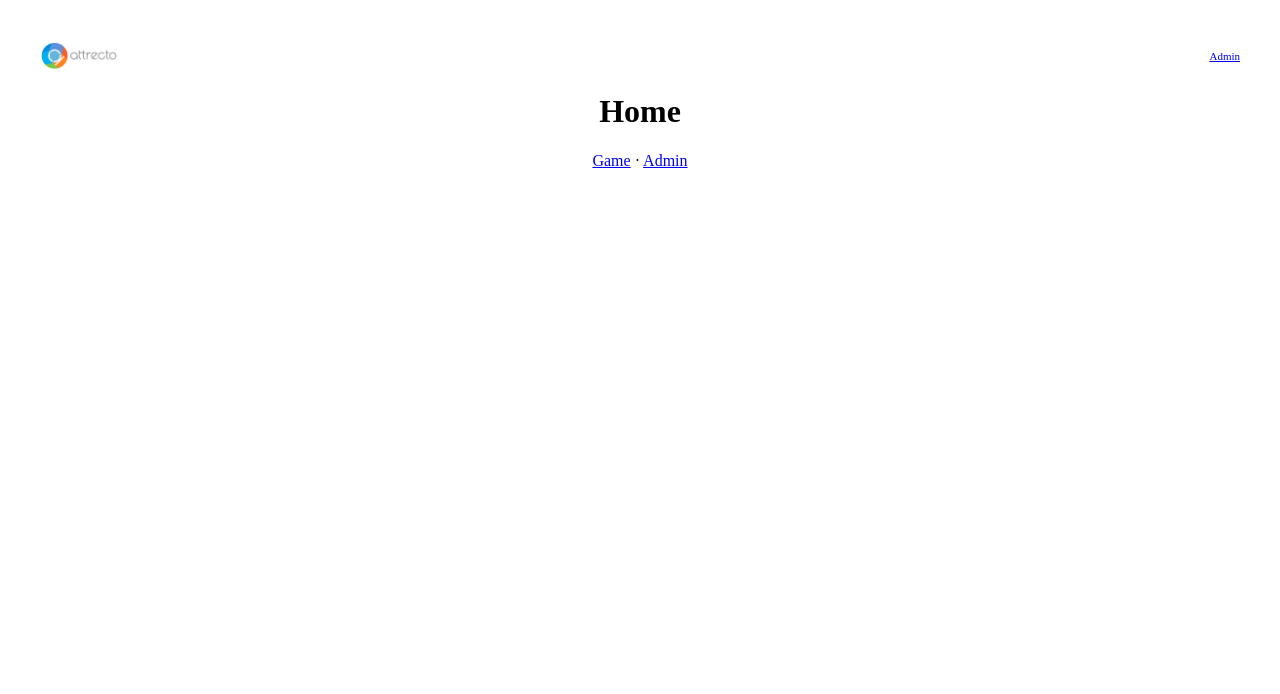
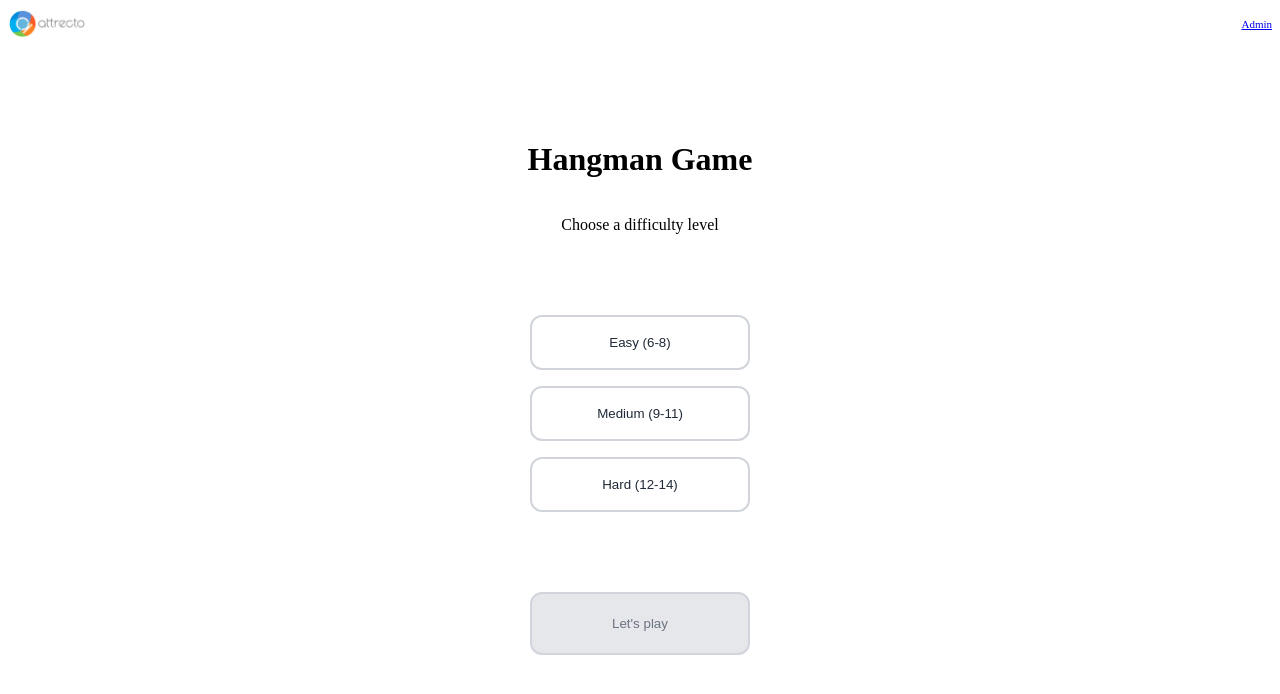
Before and after one commit to uzsakj/hangman, a React (Vite) app in the folder hangman/: page / in a window 1280 px wide. Shown: the top 694 px of the page. Built offline with nearby package versions, Linux system fonts and the light colour scheme.

Commit message:
Refactor App structure and styles: removed App.css, updated layout in App.tsx, enhanced Home page with difficulty selection and navigation functionality.

```diff
--- a/hangman/src/App.css
+++ /dev/null
@@ -1,45 +0,0 @@
-#root {
-  max-width: 1280px;
-  margin: 0 auto;
-  padding: 2rem;
-  text-align: center;
-}
-
-.logo {
-  height: 6em;
-  padding: 1.5em;
-  will-change: filter;
-  transition: filter 300ms;
-}
-
-.logo:hover {
-  filter: drop-shadow(0 0 2em #646cffaa);
-}
-
-.logo.react:hover {
-  filter: drop-shadow(0 0 2em #61dafbaa);
-}
-
-@keyframes logo-spin {
-  from {
-    transform: rotate(0deg);
-  }
-
-  to {
-    transform: rotate(360deg);
-  }
-}
-
-@media (prefers-reduced-motion: no-preference) {
-  a:nth-of-type(2) .logo {
-    animation: logo-spin infinite 20s linear;
-  }
-}
-
-.card {
-  padding: 2em;
-}
-
-.read-the-docs {
-  color: #888;
-}
--- a/hangman/src/App.tsx
+++ b/hangman/src/App.tsx
@@ -3,17 +3,22 @@ import Navbar from './components/Navbar';
 import Admin from './pages/Admin';
 import Game from './pages/Game';
 import Home from './pages/Home';
-import './App.css';
 
 function App() {
   return (
     <BrowserRouter>
+      <div className="flex min-h-screen flex-col">
         <Navbar />
+        <main className="flex flex-1 flex-col" style={{ minHeight: 'calc(100vh - 2.5rem)' }}>
+          <div className="flex-1 min-h-[calc(100vh-2.5rem)]">
             <Routes>
             <Route path="/" element={<Home />} />
             <Route path="/game" element={<Game />} />
             <Route path="/admin" element={<Admin />} />
             </Routes>
+          </div>
+        </main>
+      </div>
     </BrowserRouter>
   );
 }
--- a/hangman/src/index.css
+++ b/hangman/src/index.css
@@ -3,7 +3,11 @@
 @tailwind utilities;
 
 @layer base {
+  html,
   body {
-    @apply min-h-screen antialiased;
+    @apply min-h-screen antialiased overflow-hidden;
+  }
+  #root {
+    @apply min-h-screen overflow-hidden;
   }
 }
--- a/hangman/src/pages/Home.tsx
+++ b/hangman/src/pages/Home.tsx
@@ -1,14 +1,88 @@
-import { Link } from 'react-router-dom';
+import { useState } from 'react';
+import { useNavigate } from 'react-router-dom';
 
 export default function Home() {
+  const [selected, setSelected] = useState<string | null>(null);
+  const navigate = useNavigate();
+
+  const handlePlay = () => {
+    if (selected) {
+      navigate('/game', { state: { difficulty: selected } });
+    }
+  };
+
   return (
-    <div>
-      <h1>Home</h1>
-      <nav>
-        <Link to="/game">Game</Link>
-        <span> · </span>
-        <Link to="/admin">Admin</Link>
-      </nav>
+    <div className="min-h-[calc(100vh-2.5rem)] w-full bg-gray-100">
+      <div className="flex min-h-[calc(100vh-2.5rem)] items-center justify-center">
+        <div className="flex h-[75vh] w-[75vw] flex-col rounded-[1.5rem] bg-white p-6 shadow-md sm:p-8">
+          <h1 className="text-center text-2xl font-bold text-gray-900 sm:text-3xl">
+            Hangman Game
+          </h1>
+          <p className="mt-3 text-center text-gray-600">Choose a difficulty level</p>
+
+          <div className="mt-6 flex flex-1 flex-col items-center justify-center">
+            <div style={{ display: 'flex', flexDirection: 'column', alignItems: 'center', gap: 16 }}>
+              <button
+                type="button"
+                onClick={() => setSelected('easy')}
+                className="min-w-[220px] border-2 px-4 py-[18px] text-sm font-semibold"
+                style={{
+                  borderRadius: 12,
+                  backgroundColor: selected === 'easy' ? '#2563eb' : '#ffffff',
+                  color: selected === 'easy' ? '#ffffff' : '#1f2937',
+                  borderColor: selected === 'easy' ? '#1d4ed8' : '#d1d5db',
+                }}
+              >
+                Easy (6-8)
+              </button>
+              <button
+                type="button"
+                onClick={() => setSelected('medium')}
+                className="min-w-[220px] border-2 px-4 py-[18px] text-sm font-semibold"
+                style={{
+                  borderRadius: 12,
+                  backgroundColor: selected === 'medium' ? '#2563eb' : '#ffffff',
+                  color: selected === 'medium' ? '#ffffff' : '#1f2937',
+                  borderColor: selected === 'medium' ? '#1d4ed8' : '#d1d5db',
+                }}
+              >
+                Medium (9-11)
+              </button>
+              <button
+                type="button"
+                onClick={() => setSelected('hard')}
+                className="min-w-[220px] border-2 px-4 py-[18px] text-sm font-semibold"
+                style={{
+                  borderRadius: 12,
+                  backgroundColor: selected === 'hard' ? '#2563eb' : '#ffffff',
+                  color: selected === 'hard' ? '#ffffff' : '#1f2937',
+                  borderColor: selected === 'hard' ? '#1d4ed8' : '#d1d5db',
+                }}
+              >
+                Hard (12-14)
+              </button>
+            </div>
+
+            <div style={{ marginTop: '5rem', display: 'flex', justifyContent: 'center' }}>
+              <button
+                type="button"
+                onClick={handlePlay}
+                disabled={!selected}
+                className="min-w-[220px] border-2 px-4 py-[22px] text-base font-semibold"
+                style={{
+                  borderRadius: 12,
+                  backgroundColor: selected ? '#2563eb' : '#e5e7eb',
+                  color: selected ? '#ffffff' : '#6b7280',
+                  borderColor: selected ? '#1d4ed8' : '#d1d5db',
+                  cursor: selected ? 'pointer' : 'not-allowed',
+                }}
+              >
+                Let&apos;s play
+              </button>
+            </div>
+          </div>
+        </div>
+      </div>
     </div>
   );
 }
```
Lines whose indentation alone changed are shown as unchanged.
